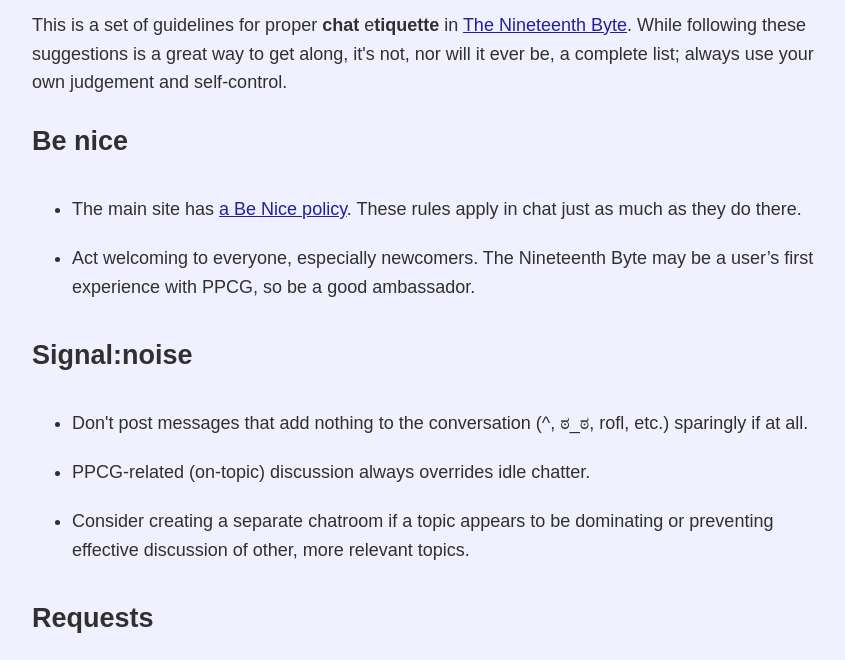
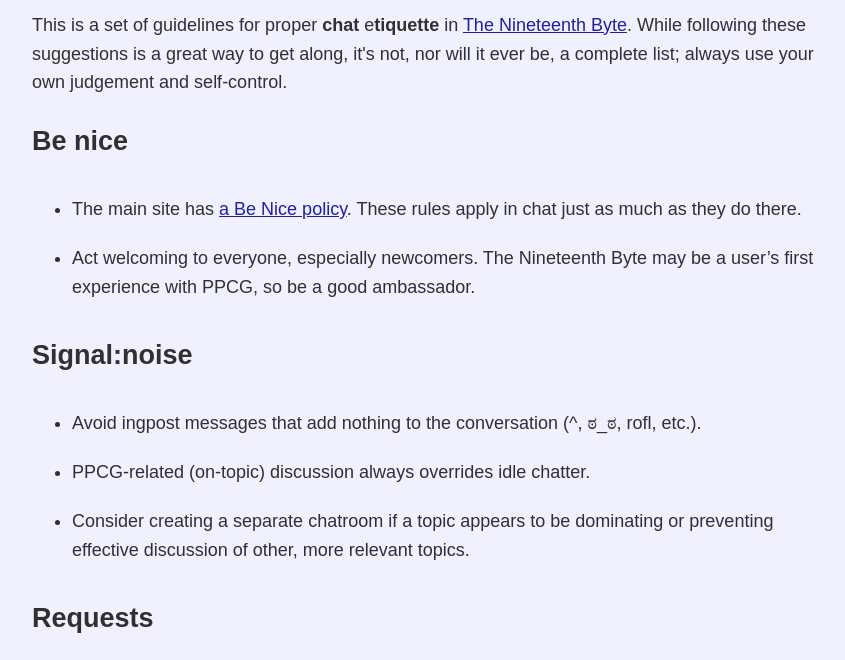
Before and after one commit to ppcg/ppcg.github.io, a plain HTML site: page chatiquette/index.html in a window 1280 px wide. Shown: the part 111-771 px from the top of the page, without its empty margins (208-1053 px from the left). Drawn offline with Linux system fonts and the light colour scheme.

Commit message:
Update index.html

```diff
--- a/chatiquette/index.html
+++ b/chatiquette/index.html
@@ -35,8 +35,8 @@
 
         <ul>
 
-            <li>Don't post messages that add nothing to the conversation (^, ಠ_ಠ,
-                rofl, etc.) sparingly if at all.</li>
+            <li>Avoid ingpost messages that add nothing to the conversation (^, ಠ_ಠ,
+                rofl, etc.).</li>
 
             <li>PPCG-related (on-topic) discussion always overrides idle
                 chatter.</li>
```
